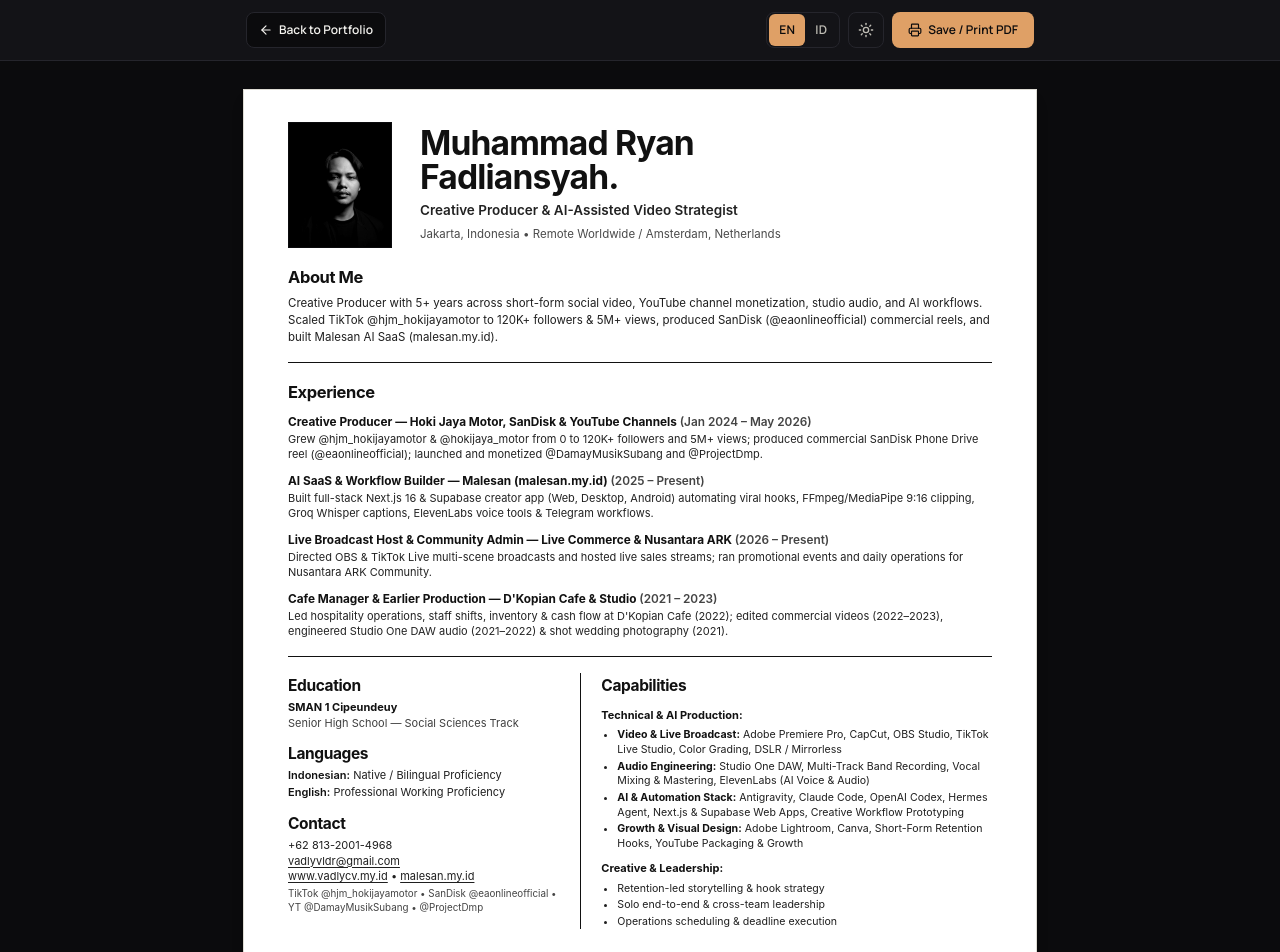
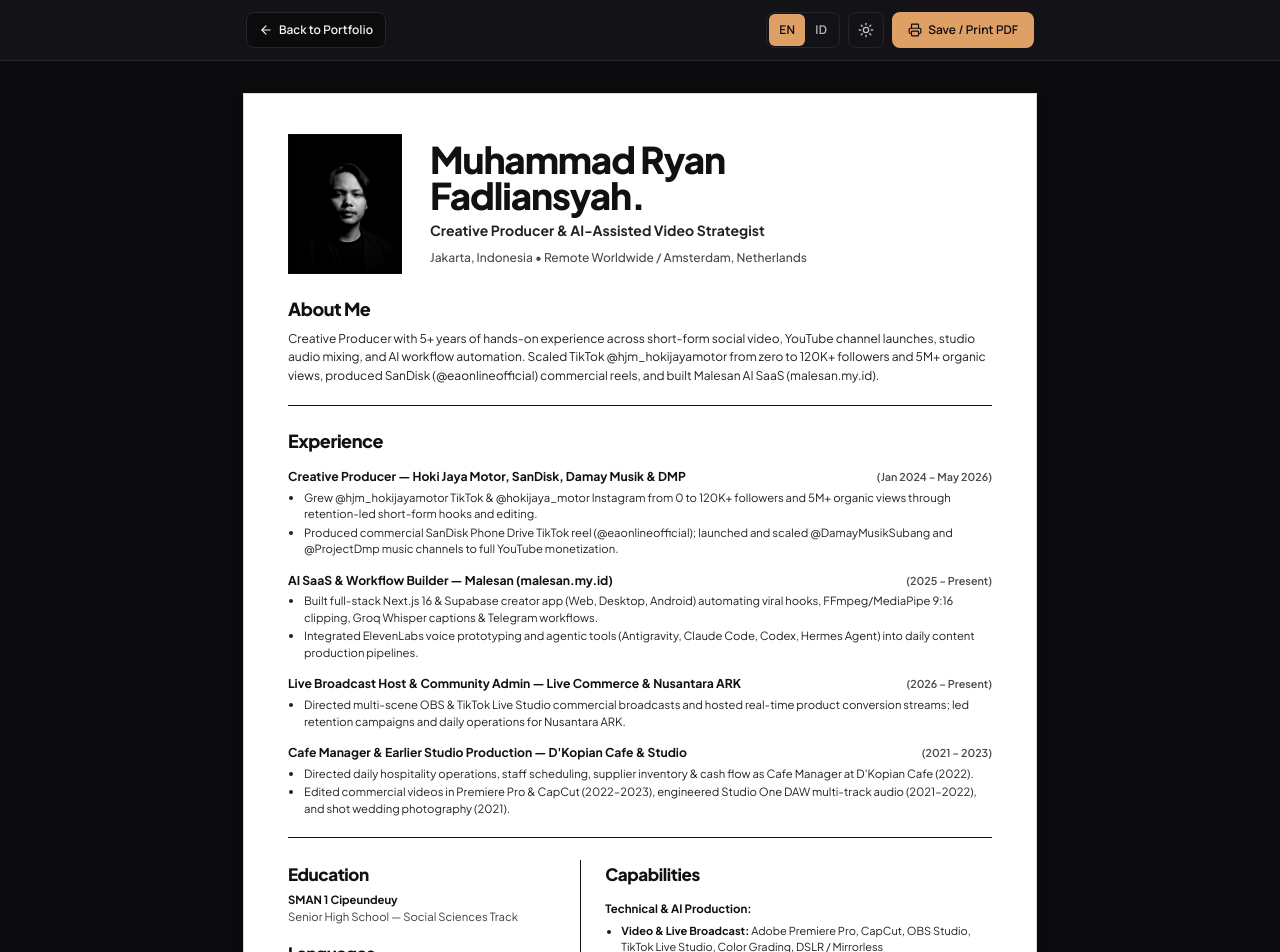
Before and after one commit to vadlyvldr/MY-CV-PORTFOLIO, a Next.js app: page /cv in a window 1280 px wide. Shown: the top 952 px of the page. Built offline with nearby package versions, Linux system fonts and the light colour scheme.

Commit message:
fix(cv): Plus Jakarta Sans typography & balanced full-page A4 proportions

```diff
--- a/src/app/globals.css
+++ b/src/app/globals.css
@@ -68,7 +68,7 @@ body {
 }
 
 .font-ats {
-  font-family: "Plus Jakarta Sans", "Inter", "Segoe UI", Arial, system-ui, -apple-system, sans-serif;
+  font-family: var(--font-ats), "Plus Jakarta Sans", "Inter", system-ui, -apple-system, sans-serif;
   -webkit-font-smoothing: subpixel-antialiased;
   text-rendering: optimizeLegibility;
 }
@@ -108,7 +108,7 @@ body {
 @media print {
   @page {
     size: A4 portrait;
-    margin: 12mm 14mm;
+    margin: 13mm 15mm;
   }
 
   html,
--- a/src/components/AtsResumeView.tsx
+++ b/src/components/AtsResumeView.tsx
@@ -20,53 +20,75 @@ export function AtsResumeView({ initialData }: AtsResumeViewProps) {
 
   const summaryText =
     locale === "en"
-      ? "Creative Producer with 5+ years across short-form social video, YouTube channel monetization, studio audio, and AI workflows. Scaled TikTok @hjm_hokijayamotor to 120K+ followers & 5M+ views, produced SanDisk (@eaonlineofficial) commercial reels, and built Malesan AI SaaS (malesan.my.id)."
-      : "Creative Producer berpengalaman 5+ tahun di produksi video short-form, monetisasi YouTube, rekayasa audio studio, dan AI workflow. Membangun TikTok @hjm_hokijayamotor hingga 120K+ followers & 5 Juta+ views, membuat iklan SanDisk (@eaonlineofficial), dan merilis Malesan AI SaaS (malesan.my.id).";
+      ? "Creative Producer with 5+ years of hands-on experience across short-form social video, YouTube channel launches, studio audio mixing, and AI workflow automation. Scaled TikTok @hjm_hokijayamotor from zero to 120K+ followers and 5M+ organic views, produced SanDisk (@eaonlineofficial) commercial reels, and built Malesan AI SaaS (malesan.my.id)."
+      : "Creative Producer berpengalaman 5+ tahun di produksi video short-form, rintisan channel YouTube termonetisasi, rekayasa audio studio, dan otomasi AI. Membangun TikTok @hjm_hokijayamotor dari nol ke 120K+ followers & 5 Juta+ views organik, memproduksi iklan SanDisk (@eaonlineofficial), serta merilis Malesan AI SaaS (malesan.my.id).";
 
   const curatedRoles =
     locale === "en"
       ? [
           {
-            title: "Creative Producer — Hoki Jaya Motor, SanDisk & YouTube Channels",
+            title: "Creative Producer — Hoki Jaya Motor, SanDisk, Damay Musik & DMP",
             period: "Jan 2024 – May 2026",
-            body: "Grew @hjm_hokijayamotor & @hokijaya_motor from 0 to 120K+ followers and 5M+ views; produced commercial SanDisk Phone Drive reel (@eaonlineofficial); launched and monetized @DamayMusikSubang and @ProjectDmp.",
+            bullets: [
+              "Grew @hjm_hokijayamotor TikTok & @hokijaya_motor Instagram from 0 to 120K+ followers and 5M+ organic views through retention-led short-form hooks and editing.",
+              "Produced commercial SanDisk Phone Drive TikTok reel (@eaonlineofficial); launched and scaled @DamayMusikSubang and @ProjectDmp music channels to full YouTube monetization.",
+            ],
           },
           {
             title: "AI SaaS & Workflow Builder — Malesan (malesan.my.id)",
             period: "2025 – Present",
-            body: "Built full-stack Next.js 16 & Supabase creator app (Web, Desktop, Android) automating viral hooks, FFmpeg/MediaPipe 9:16 clipping, Groq Whisper captions, ElevenLabs voice tools & Telegram workflows.",
+            bullets: [
+              "Built full-stack Next.js 16 & Supabase creator app (Web, Desktop, Android) automating viral hooks, FFmpeg/MediaPipe 9:16 clipping, Groq Whisper captions & Telegram workflows.",
+              "Integrated ElevenLabs voice prototyping and agentic tools (Antigravity, Claude Code, Codex, Hermes Agent) into daily content production pipelines.",
+            ],
           },
           {
             title: "Live Broadcast Host & Community Admin — Live Commerce & Nusantara ARK",
             period: "2026 – Present",
-            body: "Directed OBS & TikTok Live multi-scene broadcasts and hosted live sales streams; ran promotional events and daily operations for Nusantara ARK Community.",
+            bullets: [
+              "Directed multi-scene OBS & TikTok Live Studio commercial broadcasts and hosted real-time product conversion streams; led retention campaigns and daily operations for Nusantara ARK.",
+            ],
           },
           {
-            title: "Cafe Manager & Earlier Production — D'Kopian Cafe & Studio",
+            title: "Cafe Manager & Earlier Studio Production — D'Kopian Cafe & Studio",
             period: "2021 – 2023",
-            body: "Led hospitality operations, staff shifts, inventory & cash flow at D'Kopian Cafe (2022); edited commercial videos (2022–2023), engineered Studio One DAW audio (2021–2022) & shot wedding photography (2021).",
+            bullets: [
+              "Directed daily hospitality operations, staff scheduling, supplier inventory & cash flow as Cafe Manager at D'Kopian Cafe (2022).",
+              "Edited commercial videos in Premiere Pro & CapCut (2022–2023), engineered Studio One DAW multi-track audio (2021–2022), and shot wedding photography (2021).",
+            ],
           },
         ]
       : [
           {
-            title: "Creative Producer — Hoki Jaya Motor, SanDisk & Channel YouTube",
+            title: "Creative Producer — Hoki Jaya Motor, SanDisk, Damay Musik & DMP",
             period: "Jan 2024 – Mei 2026",
-            body: "Membesarkan @hjm_hokijayamotor & @hokijaya_motor dari 0 hingga 120K+ followers dan 5 Juta+ views; memproduksi iklan SanDisk Phone Drive (@eaonlineofficial); merintis @DamayMusikSubang & @ProjectDmp hingga monetisasi.",
+            bullets: [
+              "Membesarkan TikTok @hjm_hokijayamotor & IG @hokijaya_motor dari 0 hingga 120K+ followers dan 5 Juta+ views organik melalui riset hook dan editing retensi.",
+              "Memproduksi iklan SanDisk Phone Drive di @eaonlineofficial; merintis & mengarahkan produksi multi-kamera @DamayMusikSubang dan @ProjectDmp hingga monetisasi YouTube.",
+            ],
           },
           {
             title: "AI SaaS & Workflow Builder — Malesan (malesan.my.id)",
             period: "2025 – Sekarang",
-            body: "Membangun aplikasi AI kreator Next.js 16 & Supabase (Web, Desktop, Android) untuk riset hook, auto-clipping 9:16 FFmpeg/MediaPipe, subtitle Groq Whisper, ElevenLabs voice & otomasi Telegram.",
+            bullets: [
+              "Membangun platform kreator Next.js 16 & Supabase (Web, Desktop, Android) untuk riset hook, auto-clipping 9:16 FFmpeg/MediaPipe, subtitle Groq Whisper & bot Telegram.",
+              "Mengintegrasikan ElevenLabs voiceover dan coding agent (Antigravity, Claude Code, Codex, Hermes Agent) ke alur kerja produksi kreatif harian.",
+            ],
           },
           {
             title: "Live Broadcast Host & Community Admin — Siaran Live & Nusantara ARK",
             period: "2026 – Sekarang",
-            body: "Mengatur siaran multi-scene OBS & TikTok Live Studio serta membawakan live commerce; menjalankan event promosi & operasional harian Nusantara ARK Community.",
+            bullets: [
+              "Mengatur multi-scene OBS & TikTok Live Studio untuk siaran penjualan live serta mengelola kampanye promosi dan operasional harian komunitas Nusantara ARK.",
+            ],
           },
           {
             title: "Cafe Manager & Riwayat Produksi Awal — D'Kopian Cafe & Studio",
             period: "2021 – 2023",
-            body: "Mengelola operasional harian, jadwal staf, stok & kas Manajer Kafe D'Kopian Cafe (2022); editor video komersial (2022–2023), mixing/mastering Studio One DAW (2021–2022) & fotografer wedding (2021).",
+            bullets: [
+              "Memimpin operasional harian, jadwal staf, inventaris & arus kas sebagai Manajer Kafe D'Kopian Cafe (2022).",
+              "Menangani editing video komersial (2022–2023), rekayasa audio Studio One DAW (2021–2022), dan fotografi wedding tradisional (2021).",
+            ],
           },
         ];
 
@@ -74,7 +96,7 @@ export function AtsResumeView({ initialData }: AtsResumeViewProps) {
     locale === "en"
       ? [
           "Retention-led storytelling & hook strategy",
-          "Solo end-to-end & cross-team leadership",
+          "End-to-end solo & cross-team production lead",
           "Operations scheduling & deadline execution",
         ]
       : [
@@ -84,7 +106,7 @@ export function AtsResumeView({ initialData }: AtsResumeViewProps) {
         ];
 
   return (
-    <div className="cv-print-shell min-h-screen bg-[var(--bg-page)] pb-10 print:min-h-0 print:bg-white print:pb-0">
+    <div className="cv-print-shell min-h-screen bg-[var(--bg-page)] pb-12 print:min-h-0 print:bg-white print:pb-0">
       {/* Screen-only Toolbar */}
       <div className="no-print border-b border-[var(--border-color)] bg-[var(--bg-surface)] sticky top-0 z-30">
         <div className="max-w-[820px] mx-auto px-4 py-3 flex flex-wrap items-center justify-between gap-2.5">
@@ -116,12 +138,12 @@ export function AtsResumeView({ initialData }: AtsResumeViewProps) {
         </div>
       </div>
 
-      {/* Crisp 1-Page Executive CV Sheet */}
-      <main className="cv-print-main px-2 sm:px-6 pt-3 sm:pt-7 print:p-0 print:m-0">
-        <article className="font-ats print-sheet max-w-[794px] mx-auto bg-white text-[#111111] border border-[#dedcd4] shadow-lg p-4 sm:px-11 sm:py-8 print:p-0 space-y-3 sm:space-y-4 print:space-y-3">
-          {/* Editorial Header: Portrait Left + Clean Grotesque Name Right */}
+      {/* Balanced Full-Frame Single-Page A4 Editorial CV */}
+      <main className="cv-print-main px-2 sm:px-6 pt-4 sm:pt-8 print:p-0 print:m-0">
+        <article className="font-ats print-sheet max-w-[794px] mx-auto bg-white text-[#111111] border border-[#dedcd4] shadow-lg p-5 sm:px-11 sm:py-10 print:p-0 space-y-4 sm:space-y-5 print:space-y-4">
+          {/* Editorial Header: Portrait Left + Clean Plus Jakarta Geometric Name Right */}
           <header className="resume-block flex flex-row items-center gap-4 sm:gap-7 print:gap-6">
-            <div className="shrink-0 w-[72px] h-[90px] sm:w-[104px] sm:h-[126px] print:w-[92px] print:h-[112px] bg-[#0b0b0d] overflow-hidden border border-[#111111]/15">
+            <div className="shrink-0 w-[82px] h-[102px] sm:w-[114px] sm:h-[140px] print:w-[110px] print:h-[136px] bg-[#0b0b0d] overflow-hidden border border-[#111111]/15">
               {/* eslint-disable-next-line @next/next/no-img-element */}
               <img
                 src={data.profile.avatarUrl || "/images/profile-main.png"}
@@ -130,26 +152,26 @@ export function AtsResumeView({ initialData }: AtsResumeViewProps) {
               />
             </div>
 
-            <div className="space-y-1 min-w-0">
-              <h1 className="font-bold tracking-tight leading-[1.02] text-[#111111] text-[1.35rem] sm:text-[2.1rem] print:text-[1.95rem]">
+            <div className="space-y-1.5 min-w-0">
+              <h1 className="font-extrabold tracking-[-0.03em] leading-[0.98] text-[#111111] text-[1.45rem] sm:text-[2.3rem] print:text-[2.25rem]">
                 Muhammad Ryan
                 <span className="block">Fadliansyah.</span>
               </h1>
-              <p className="text-[12px] sm:text-[13.5px] print:text-[12.5px] font-semibold text-[#222222]">
+              <p className="text-[12.5px] sm:text-[14px] print:text-[13px] font-bold text-[#222222]">
                 {pickText(data.profile.headline, locale)}
               </p>
-              <p className="text-[11px] sm:text-[11.5px] print:text-[10.5px] text-[#4a4a4a]">
+              <p className="text-[11px] sm:text-[12px] print:text-[11px] text-[#4a4a4a] font-medium">
                 {pickText(data.profile.location, locale)} • {pickText(data.profile.targetLocation, locale)}
               </p>
             </div>
           </header>
 
           {/* About Me */}
-          <section className="resume-block space-y-1">
-            <h2 className="text-[14.5px] sm:text-[16.5px] print:text-[14.5px] font-bold tracking-tight text-[#111111]">
+          <section className="resume-block space-y-1.5">
+            <h2 className="text-[16px] sm:text-[18px] print:text-[16px] font-extrabold tracking-tight text-[#111111]">
               {locale === "en" ? "About Me" : "Tentang Saya"}
             </h2>
-            <p className="text-[12px] sm:text-[11.5px] print:text-[10.5px] leading-[1.48] sm:leading-[1.46] text-[#1f1f1f]">
+            <p className="text-[12.5px] sm:text-[12px] print:text-[11px] leading-[1.54] text-[#1f1f1f]">
               {summaryText}
             </p>
           </section>
@@ -157,21 +179,27 @@ export function AtsResumeView({ initialData }: AtsResumeViewProps) {
           <hr className="border-t-[1.5px] border-[#111111]" />
 
           {/* Experience */}
-          <section className="space-y-2 print:space-y-1.5">
-            <h2 className="text-[14.5px] sm:text-[16.5px] print:text-[14.5px] font-bold tracking-tight text-[#111111]">
+          <section className="space-y-3 print:space-y-2.5">
+            <h2 className="text-[16px] sm:text-[18px] print:text-[16px] font-extrabold tracking-tight text-[#111111]">
               {locale === "en" ? "Experience" : "Pengalaman"}
             </h2>
 
-            <div className="space-y-2 sm:space-y-2.5 print:space-y-2">
+            <div className="space-y-3 sm:space-y-3.5 print:space-y-2.5">
               {curatedRoles.map((role) => (
-                <div key={role.title} className="resume-entry space-y-0.5">
-                  <p className="text-[12px] sm:text-[11.8px] print:text-[10.8px] font-bold text-[#111111] leading-snug">
-                    {role.title}{" "}
-                    <span className="font-semibold text-[#444444]">({role.period})</span>
-                  </p>
-                  <p className="text-[11.8px] sm:text-[11px] print:text-[10px] leading-[1.44] sm:leading-[1.4] text-[#222222]">
-                    {role.body}
-                  </p>
+                <div key={role.title} className="resume-entry space-y-1">
+                  <div className="flex flex-col sm:flex-row print:flex-row sm:items-baseline print:items-baseline sm:justify-between print:justify-between gap-0.5">
+                    <h3 className="text-[12.5px] sm:text-[12.2px] print:text-[11.2px] font-bold text-[#111111] leading-snug">
+                      {role.title}
+                    </h3>
+                    <span className="text-[11px] sm:text-[10.8px] print:text-[10px] font-semibold text-[#4a4a4a] shrink-0">
+                      ({role.period})
+                    </span>
+                  </div>
+                  <ul className="list-disc pl-4 space-y-0.5 text-[12px] sm:text-[11.3px] print:text-[10.5px] leading-[1.46] text-[#222222]">
+                    {role.bullets.map((b, idx) => (
+                      <li key={idx}>{b}</li>
+                    ))}
+                  </ul>
                 </div>
               ))}
             </div>
@@ -179,19 +207,19 @@ export function AtsResumeView({ initialData }: AtsResumeViewProps) {
 
           <hr className="border-t-[1.5px] border-[#111111]" />
 
-          {/* Bottom Split Grid */}
-          <section className="resume-block grid grid-cols-1 sm:grid-cols-12 print:grid-cols-12 gap-4 sm:gap-0 print:gap-0 items-stretch">
+          {/* Bottom Split Grid: Balanced Baseline Left vs Right */}
+          <section className="resume-block grid grid-cols-1 sm:grid-cols-12 print:grid-cols-12 gap-5 sm:gap-0 print:gap-0 items-stretch pt-0.5">
             {/* Left Column: Education + Languages + Contact */}
-            <div className="sm:col-span-5 print:col-span-5 sm:pr-5 print:pr-5 sm:border-r-[1.5px] print:border-r-[1.5px] sm:border-[#111111] print:border-[#111111] space-y-2.5 print:space-y-2">
+            <div className="sm:col-span-5 print:col-span-5 sm:pr-6 print:pr-5 sm:border-r-[1.5px] print:border-r-[1.5px] sm:border-[#111111] print:border-[#111111] space-y-3.5 print:space-y-3">
               {visibleEducation.length > 0 && (
-                <div className="space-y-0.5">
-                  <h2 className="text-[14.5px] sm:text-[15.5px] print:text-[13.5px] font-bold tracking-tight text-[#111111]">
+                <div className="space-y-1">
+                  <h2 className="text-[15.5px] sm:text-[17px] print:text-[15px] font-extrabold tracking-tight text-[#111111]">
                     {locale === "en" ? "Education" : "Pendidikan"}
                   </h2>
                   {visibleEducation.map((edu) => (
                     <div
                       key={edu.id}
-                      className="text-[11.8px] sm:text-[11px] print:text-[10px] leading-[1.38] text-[#1f1f1f]"
+                      className="text-[12px] sm:text-[11.3px] print:text-[10.5px] leading-[1.44] text-[#1f1f1f]"
                     >
                       <p className="font-bold text-[#111111]">
                         {edu.institution}
@@ -203,11 +231,11 @@ export function AtsResumeView({ initialData }: AtsResumeViewProps) {
                 </div>
               )}
 
-              <div className="space-y-0.5">
-                <h2 className="text-[14.5px] sm:text-[15.5px] print:text-[13.5px] font-bold tracking-tight text-[#111111]">
+              <div className="space-y-1">
+                <h2 className="text-[15.5px] sm:text-[17px] print:text-[15px] font-extrabold tracking-tight text-[#111111]">
                   {locale === "en" ? "Languages" : "Bahasa"}
                 </h2>
-                <div className="text-[11.8px] sm:text-[11px] print:text-[10px] leading-[1.38] text-[#1f1f1f] space-y-0.5">
+                <div className="text-[12px] sm:text-[11.3px] print:text-[10.5px] leading-[1.44] text-[#1f1f1f] space-y-0.5">
                   {data.languages.map((lang, idx) => (
                     <p key={idx}>
                       <strong className="font-semibold text-[#111111]">
@@ -219,11 +247,11 @@ export function AtsResumeView({ initialData }: AtsResumeViewProps) {
                 </div>
               </div>
 
-              <div className="space-y-0.5">
-                <h2 className="text-[14.5px] sm:text-[15.5px] print:text-[13.5px] font-bold tracking-tight text-[#111111]">
+              <div className="space-y-1">
+                <h2 className="text-[15.5px] sm:text-[17px] print:text-[15px] font-extrabold tracking-tight text-[#111111]">
                   {locale === "en" ? "Contact" : "Kontak"}
                 </h2>
-                <div className="text-[11.8px] sm:text-[11px] print:text-[9.8px] leading-[1.42] text-[#1f1f1f]">
+                <div className="text-[12px] sm:text-[11.3px] print:text-[10.3px] leading-[1.48] text-[#1f1f1f] space-y-0.5">
                   <p>{data.profile.whatsappDisplay}</p>
                   <p>
                     <a
@@ -264,7 +292,7 @@ export function AtsResumeView({ initialData }: AtsResumeViewProps) {
                       </a>
                     </p>
                   )}
-                  <p className="text-[10.8px] sm:text-[9.8px] print:text-[9.2px] text-[#444444] pt-0.5">
+                  <p className="text-[11px] sm:text-[10.2px] print:text-[9.6px] text-[#444444] pt-0.5 leading-snug">
                     TikTok @hjm_hokijayamotor • SanDisk @eaonlineofficial • YT @DamayMusikSubang • @ProjectDmp
                   </p>
                 </div>
@@ -272,16 +300,16 @@ export function AtsResumeView({ initialData }: AtsResumeViewProps) {
             </div>
 
             {/* Right Column: Capabilities */}
-            <div className="sm:col-span-7 print:col-span-7 sm:pl-5 print:pl-5 space-y-2 print:space-y-1.5 border-t-[1.5px] sm:border-t-0 print:border-t-0 border-[#111111] pt-3 sm:pt-0 print:pt-0">
-              <h2 className="text-[14.5px] sm:text-[15.5px] print:text-[13.5px] font-bold tracking-tight text-[#111111]">
+            <div className="sm:col-span-7 print:col-span-7 sm:pl-6 print:pl-5 space-y-3 print:space-y-2.5 border-t-[1.5px] sm:border-t-0 print:border-t-0 border-[#111111] pt-4 sm:pt-0 print:pt-0">
+              <h2 className="text-[15.5px] sm:text-[17px] print:text-[15px] font-extrabold tracking-tight text-[#111111]">
                 {locale === "en" ? "Capabilities" : "Kemampuan"}
               </h2>
 
               <div className="space-y-1">
-                <p className="text-[11.8px] sm:text-[11px] print:text-[10px] font-bold text-[#111111]">
+                <p className="text-[12px] sm:text-[11.5px] print:text-[10.5px] font-bold text-[#111111]">
                   {locale === "en" ? "Technical & AI Production:" : "Kemampuan Teknis & AI:"}
                 </p>
-                <ul className="list-disc pl-4 space-y-0.5 text-[11.5px] sm:text-[10.6px] print:text-[9.6px] leading-[1.38] text-[#1f1f1f]">
+                <ul className="list-disc pl-4 space-y-1 print:space-y-0.5 text-[11.8px] sm:text-[11px] print:text-[10.2px] leading-[1.44] text-[#1f1f1f]">
                   {data.toolGroups.map((group) => (
                     <li key={group.id}>
                       <strong className="text-[#111111]">
@@ -294,10 +322,10 @@ export function AtsResumeView({ initialData }: AtsResumeViewProps) {
               </div>
 
               <div className="space-y-1">
-                <p className="text-[11.8px] sm:text-[11px] print:text-[10px] font-bold text-[#111111]">
+                <p className="text-[12px] sm:text-[11.5px] print:text-[10.5px] font-bold text-[#111111]">
                   {locale === "en" ? "Creative & Leadership:" : "Kemampuan Non-Teknis:"}
                 </p>
-                <ul className="list-disc pl-4 space-y-0.5 text-[11.5px] sm:text-[10.6px] print:text-[9.6px] leading-[1.38] text-[#1f1f1f]">
+                <ul className="list-disc pl-4 space-y-1 print:space-y-0.5 text-[11.8px] sm:text-[11px] print:text-[10.2px] leading-[1.44] text-[#1f1f1f]">
                   {nonTechStrengths.map((s) => (
                     <li key={s}>{s}</li>
                   ))}
```
Also changed, not shown: src/app/layout.tsx (+9 -1 lines).
